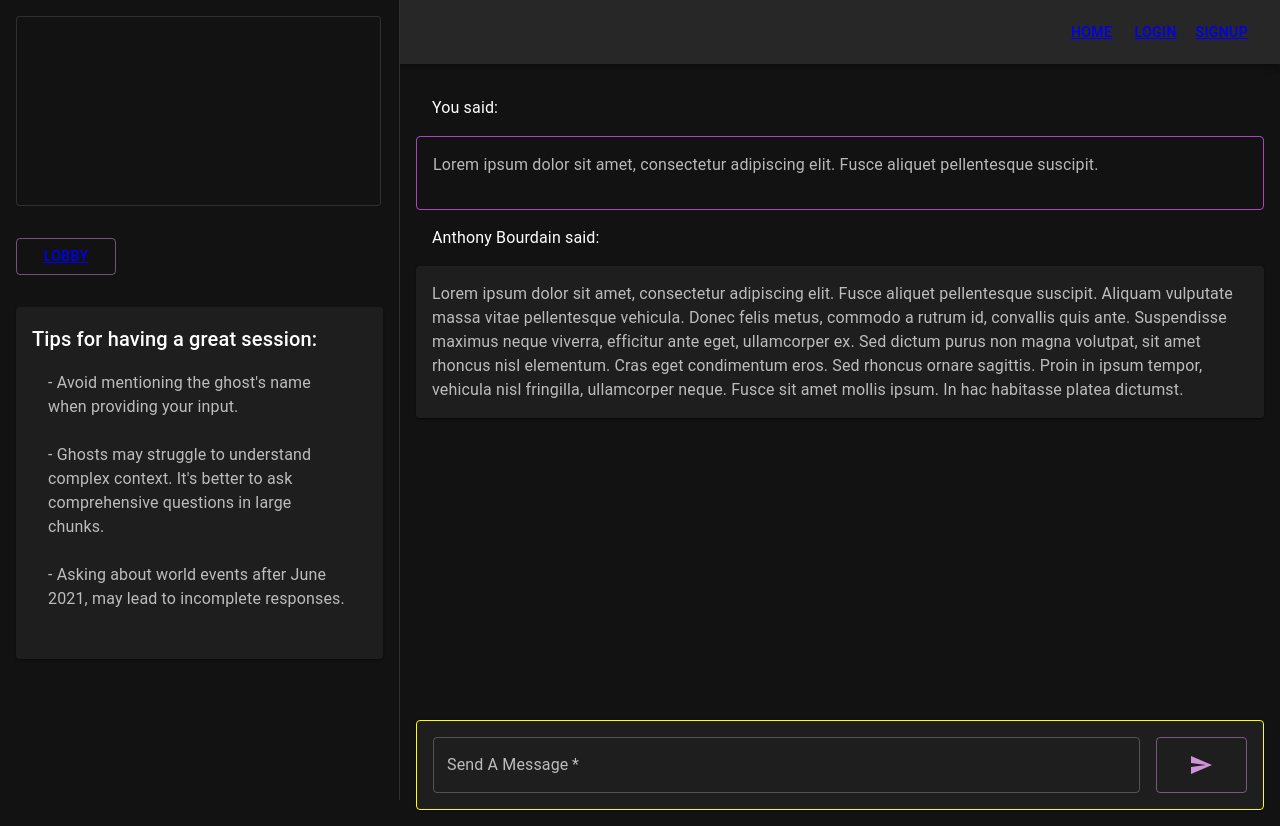
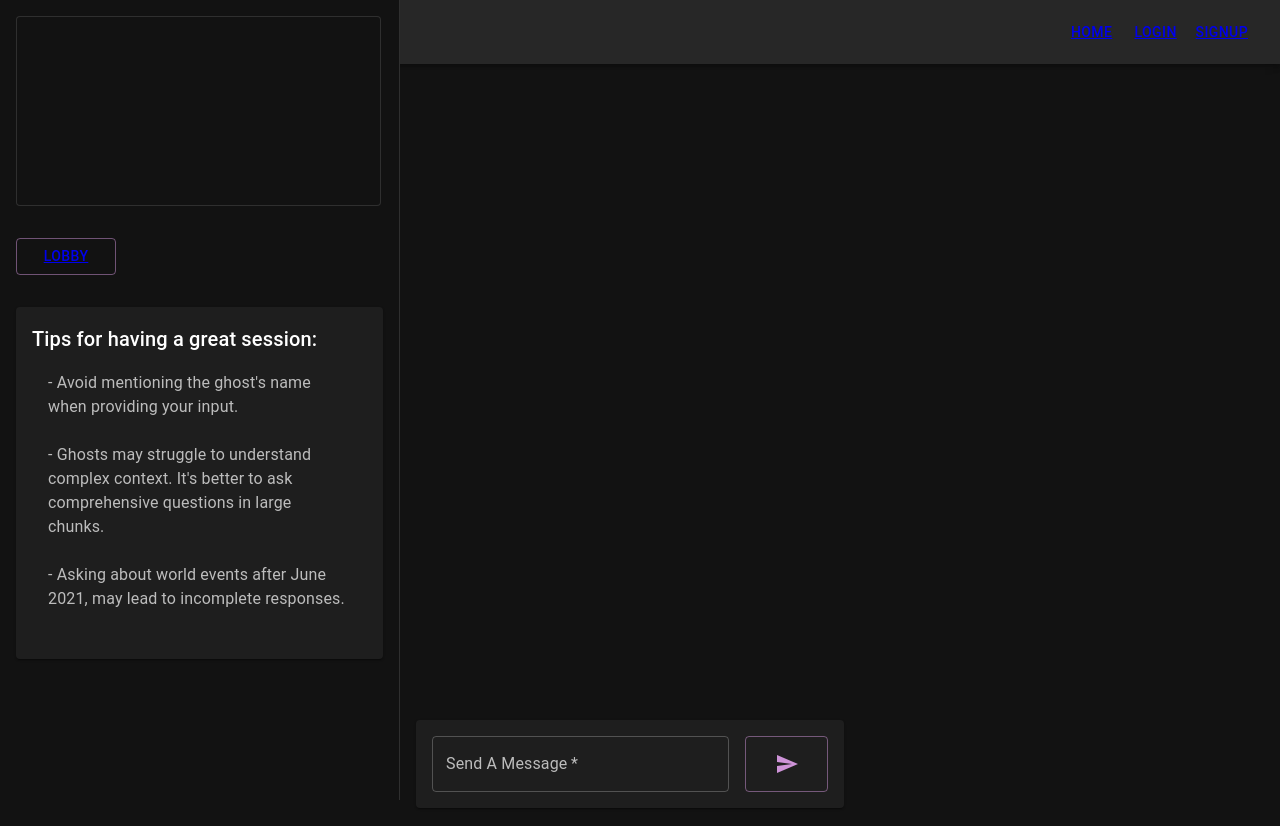
Before and after one commit to ajm24027/ChEM, a React (Vite) app in the folder client/: page /session in a window 1280 px wide. Built offline with nearby package versions, Linux system fonts and the light colour scheme.

Commit message:
Installed Moment lib, and pushing before making changes to Session handleSubmit.

```diff
--- a/client/src/components/SessionUserInput.jsx
+++ b/client/src/components/SessionUserInput.jsx
@@ -14,8 +14,7 @@ const SessionUserInput = (props) => {
       sx={{
         position: 'sticky',
         p: 2,
-        m: 2,
-        border: '1px solid yellow'
+        m: 2
       }}
       elevation={1}
     >
--- a/client/src/pages/Session.jsx
+++ b/client/src/pages/Session.jsx
@@ -3,6 +3,7 @@ import { SessionRitual } from '../services/SessionServices'
 import { ConjureUtterance } from '../services/InteractionServices'
 import { GhostCardMin, SessionUserInput, CenterDivider } from '../components'
 import { Link } from 'react-router-dom'
+import moment from 'moment'
 
 import Button from '@mui/material/Button'
 import CssBaseline from '@mui/material/CssBaseline'
@@ -17,6 +18,9 @@ const Session = (props) => {
   const [ghost, setGhost] = useState([])
   const [interactions, setInteractions] = useState([])
   const [dataFetched, setDataFetched] = useState(false)
+
+  console.log(interactions)
+  const createdAtExample = '2023-07-14T14:42:20.029+00:00'
 
   useEffect(() => {
     const beginSessionRitual = async () => {
@@ -38,7 +42,6 @@ const Session = (props) => {
     event.preventDefault()
     const sessionLoc = props.currentSession
     const data = new FormData(event.currentTarget)
-    // const testData = { input: data.get('userInput') }
     event.currentTarget.reset()
     await ConjureUtterance({ input: data.get('userInput') }, sessionLoc)
   }
@@ -83,9 +86,11 @@ const Session = (props) => {
       {/* Non-Drawer Box */}
       <Box
         sx={{
-          zIndex: '0'
+          zIndex: '0',
+          overflow: 'clip'
         }}
       >
+        {/* chat space */}
         <Grid container>
           <Grid
             item
@@ -96,28 +101,41 @@ const Session = (props) => {
               p: 2
             }}
           >
-            <Typography sx={{ p: 2 }}>You said:</Typography>
-            <Paper variant="outlined" sx={{ borderColor: '#ab47bc' }}>
-              <Typography paragraph sx={{ opacity: 0.7, p: 2 }}>
-                Lorem ipsum dolor sit amet, consectetur adipiscing elit. Fusce
-                aliquet pellentesque suscipit.
-              </Typography>
-            </Paper>
-            <Typography sx={{ p: 2 }}>Anthony Bourdain said:</Typography>
-            <Paper elevation={1}>
-              <Typography paragraph sx={{ opacity: 0.7, p: 2 }}>
-                Lorem ipsum dolor sit amet, consectetur adipiscing elit. Fusce
-                aliquet pellentesque suscipit. Aliquam vulputate massa vitae
-                pellentesque vehicula. Donec felis metus, commodo a rutrum id,
-                convallis quis ante. Suspendisse maximus neque viverra,
-                efficitur ante eget, ullamcorper ex. Sed dictum purus non magna
-                volutpat, sit amet rhoncus nisl elementum. Cras eget condimentum
-                eros. Sed rhoncus ornare sagittis. Proin in ipsum tempor,
-                vehicula nisl fringilla, ullamcorper neque. Fusce sit amet
-                mollis ipsum. In hac habitasse platea dictumst.{' '}
-              </Typography>
-            </Paper>
+            {interactions.map((interaction) => (
+              <div key={interaction._id}>
+                <Typography sx={{ textAlign: 'right', p: 1.5 }}>
+                  {`${user.username},`}
+                  <small>
+                    {' '}
+                    {moment(`${interaction.createdAt}`).calendar()}
+                  </small>{' '}
+                </Typography>
+                <Paper
+                  elevation={0}
+                  sx={{
+                    backgroundColor: '#ab47bc',
+                    p: 1.5,
+                    width: 'max-content',
+                    display: 'flex',
+                    alignSelf: 'flex-end'
+                  }}
+                >
+                  <p>{interaction.input}</p>
+                </Paper>
+                <p>
+                  {`${ghost.name},`}{' '}
+                  <small>{moment(`${interaction.createdAt}`).calendar()}</small>
+                </p>
+                <Paper
+                  variant="outlined"
+                  sx={{ p: 1.5, maxWidth: 'max-content' }}
+                >
+                  <p>{interaction.response}</p>
+                </Paper>
+              </div>
+            ))}
           </Grid>
+          {/* input field */}
           <Grid item xs={12}>
             <SessionUserInput handleSubmit={handleSubmit} />
           </Grid>
--- a/package.json
+++ b/package.json
@@ -15,6 +15,7 @@
     "dotenv": "^16.3.1",
     "express": "^4.18.2",
     "jsonwebtoken": "^9.0.0",
+    "moment": "^2.29.4",
     "mongoose": "^7.3.1",
     "morgan": "^1.10.0",
     "openai": "^3.3.0"
```
Also changed, not shown: client/src/components/InteractionContent.jsx (+24 -0 lines).
